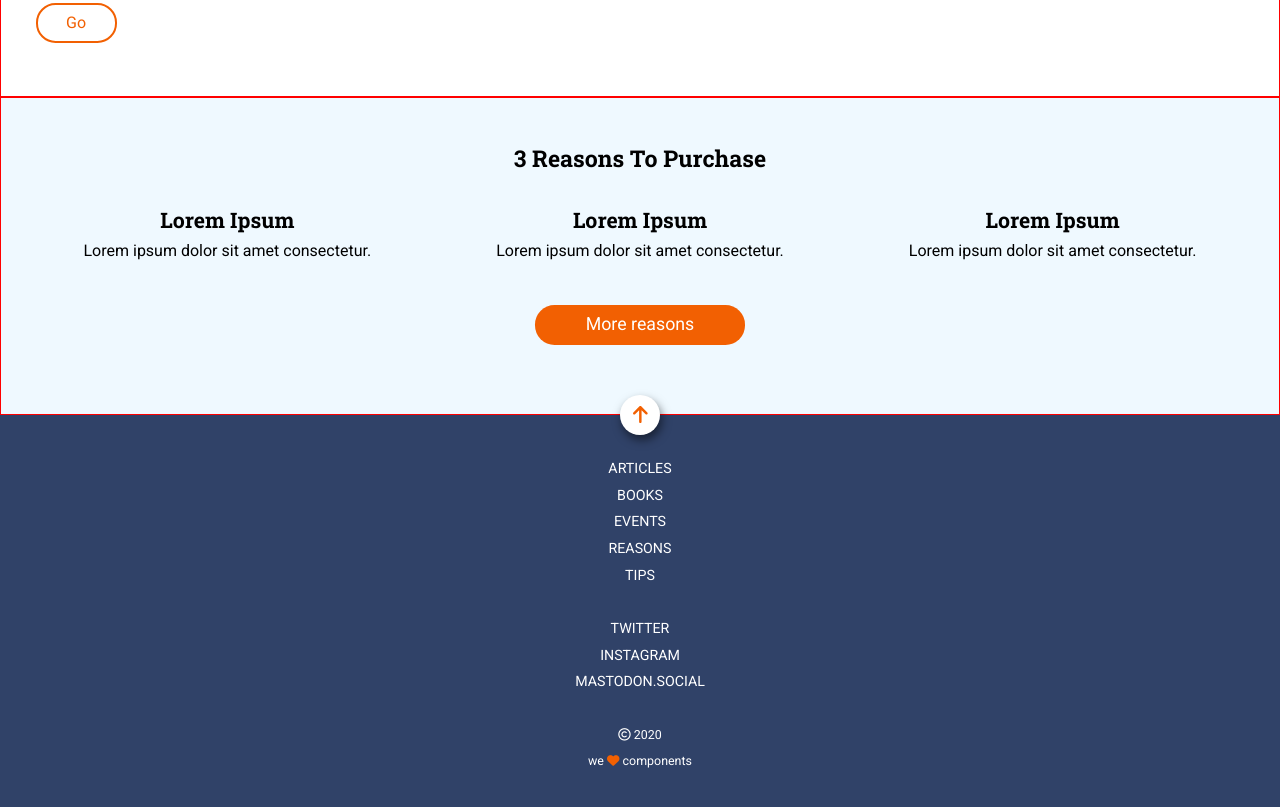
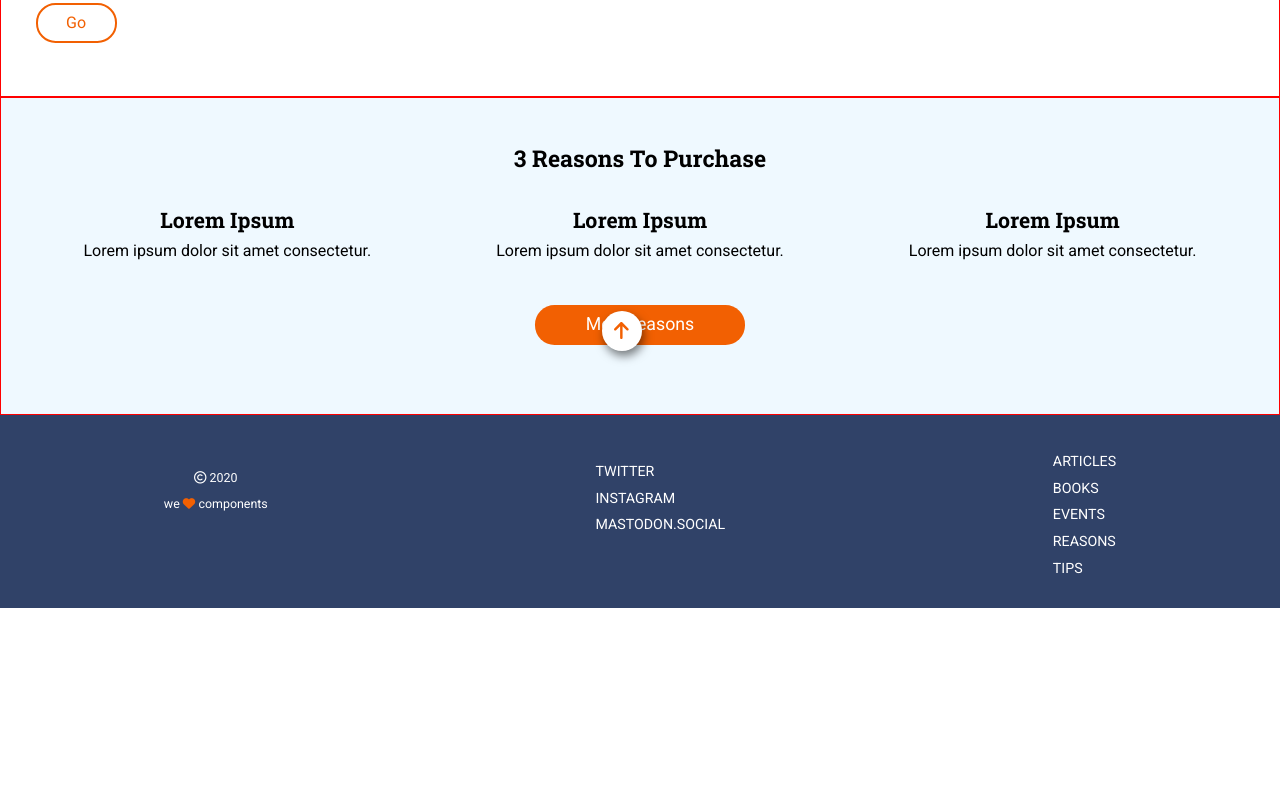
Before and after one commit to miriamschaefer/anonymous-proxy, a website: page src/html/index.html in a window 1280 px wide. Shown: the part 969-1776 px from the top of the page. After the commit the page ends 1577 px from the top, so only its background shows below. Drawn offline with nearby package versions, Linux system fonts and the light colour scheme; files that its build step writes are made by us from their sources; files whose address does not match are found by name.

Commit message:
retouch footer mediaquery

```diff
--- a/src/html/partials/footer.html
+++ b/src/html/partials/footer.html
@@ -4,7 +4,8 @@
       <img src="./assets/images/ico-arrow.svg" />
     </a>
   </div>
-  <nav class="footer__navigation">
+  <div class="footer__area">
+  <nav class="footer__area__navigation">
     <ul>
       <li>
         <a href="https://adalab.es/" title="Go to Articles">Articles</a>
@@ -24,7 +25,7 @@
     </ul>
   </nav>
 
-  <nav class="footer__socialmedia">
+  <nav class="footer__area__socialmedia">
     <ul>
       <li>
         <a href="https://adalab.es/" title="Visit our Twitter">Twitter</a>
@@ -39,7 +40,7 @@
       </li>
     </ul>
   </nav>
-  <small class="footer__copy">
+  <small class="footer__area__copy">
     <span><i class="fa fa-copyright" aria-hidden="true"></i> 2020</span>
     <span>we <i class="fa fa-heart" aria-hidden="true"></i> components</span>
   </small>
--- a/src/scss/layout/_footer.scss
+++ b/src/scss/layout/_footer.scss
@@ -1,15 +1,4 @@
 .footer {
-  //STYLES
-
-  background-color: $color-dark-secondary;
-  color: $color-light;
-  text-transform: uppercase;
-  display: flex;
-  flex-direction: column;
-  align-items: center;
-
-  //SCROLL UP BUTTON
-
   &__scrollup {
     height: 2.5rem;
     width: 2.5rem;
@@ -18,16 +7,32 @@
     box-shadow: 2px 5px 10px rgba(0, 0, 0, 0.5);
 
     // ICON MOVEMENT
-    position: relative;
-    top: -20px;
+    position: absolute;
+    top: 222%;
+    left: 45%;
 
     & img {
       height: 1.111rem;
-      margin-top: 0.6667rem;
-      margin-left: 0.8rem;
+      margin-top: 0.67rem;
+      margin-left: 0.755rem;
+    }
+
+    @include tablet {
+      top: 160%;
+      left: 47%;
     }
   }
+  //STYLES
+  &__area {
+    background-color: $color-dark-secondary;
+    color: $color-light;
+    text-transform: uppercase;
+    display: flex;
+    flex-direction: column;
+    align-items: center;
+
     &__navigation {
+      margin-top: 2.056rem;
       @include footer-menus;
     }
 
@@ -50,4 +55,27 @@
         }
       }
     }
+
+    @include tablet {
+      flex-direction: row-reverse;
+      justify-content: space-around;
+      // align-items: flex-start;
+
+      &__copy {
+        text-align: left;
       }
+
+      &__navigation {
+        & ul {
+          text-align: left;
+        }
+      }
+
+      &__socialmedia {
+        & ul {
+          text-align: left;
+        }
+      }
+    }
+  }
+}
```
Lines whose indentation alone changed are shown as unchanged.
